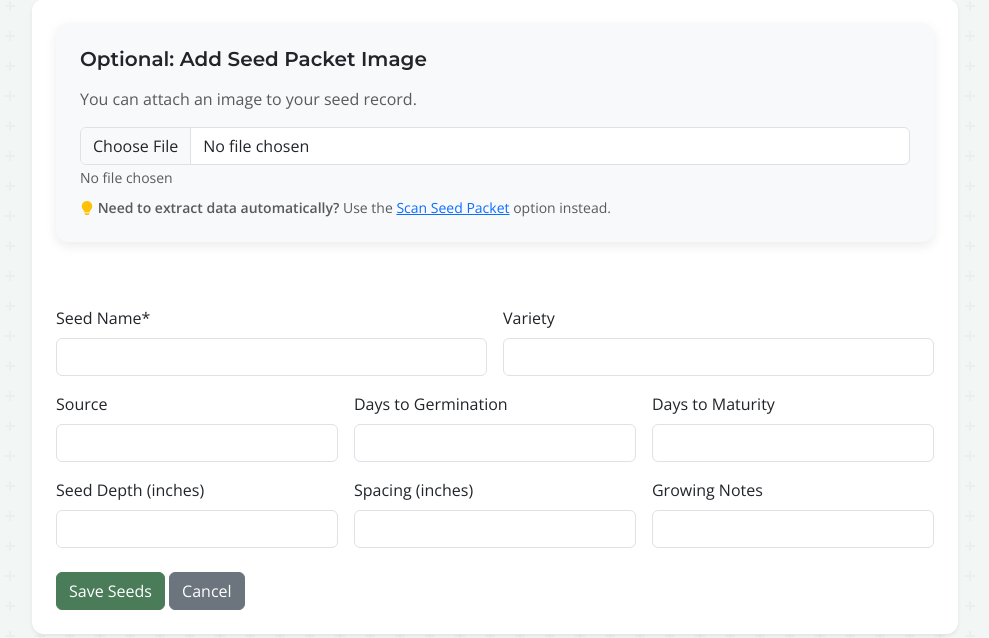
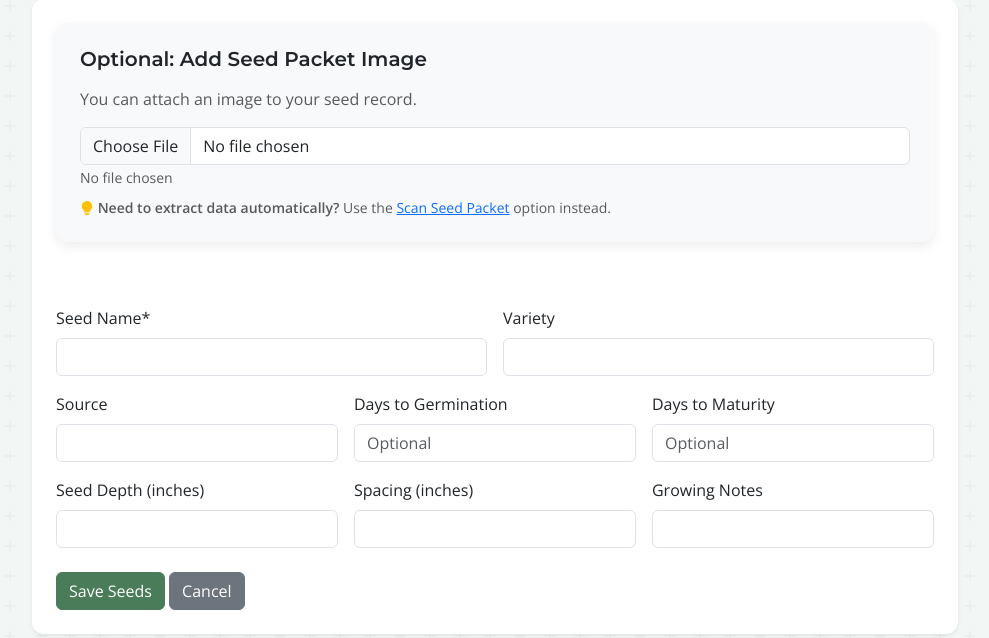
Before and after one commit to MattUebel/plant-tracker, a FastAPI app: page /seeds/new in a window 1280 px wide. Shown: the part 299-937 px from the top of the page, without its empty margins (145-1134 px from the left). Run offline with FastAPI, Linux system fonts and the light colour scheme.

Commit message:
fix new seeds form

```diff
--- a/app/templates/seeds/new.html
+++ b/app/templates/seeds/new.html
@@ -76,11 +76,11 @@
                     </div>
                     <div class="col-md-4">
                         <label for="germination_days" class="form-label">Days to Germination</label>
-                        <input type="number" class="form-control" id="germination_days" name="germination_days" min="1">
+                        <input type="number" class="form-control" id="germination_days" name="germination_days" placeholder="Optional">
                     </div>
                     <div class="col-md-4">
                         <label for="maturity_days" class="form-label">Days to Maturity</label>
-                        <input type="number" class="form-control" id="maturity_days" name="maturity_days" min="1">
+                        <input type="number" class="form-control" id="maturity_days" name="maturity_days" placeholder="Optional">
                     </div>
                     <div class="col-md-4">
                         <label for="planting_depth" class="form-label">Seed Depth (inches)</label>
```
